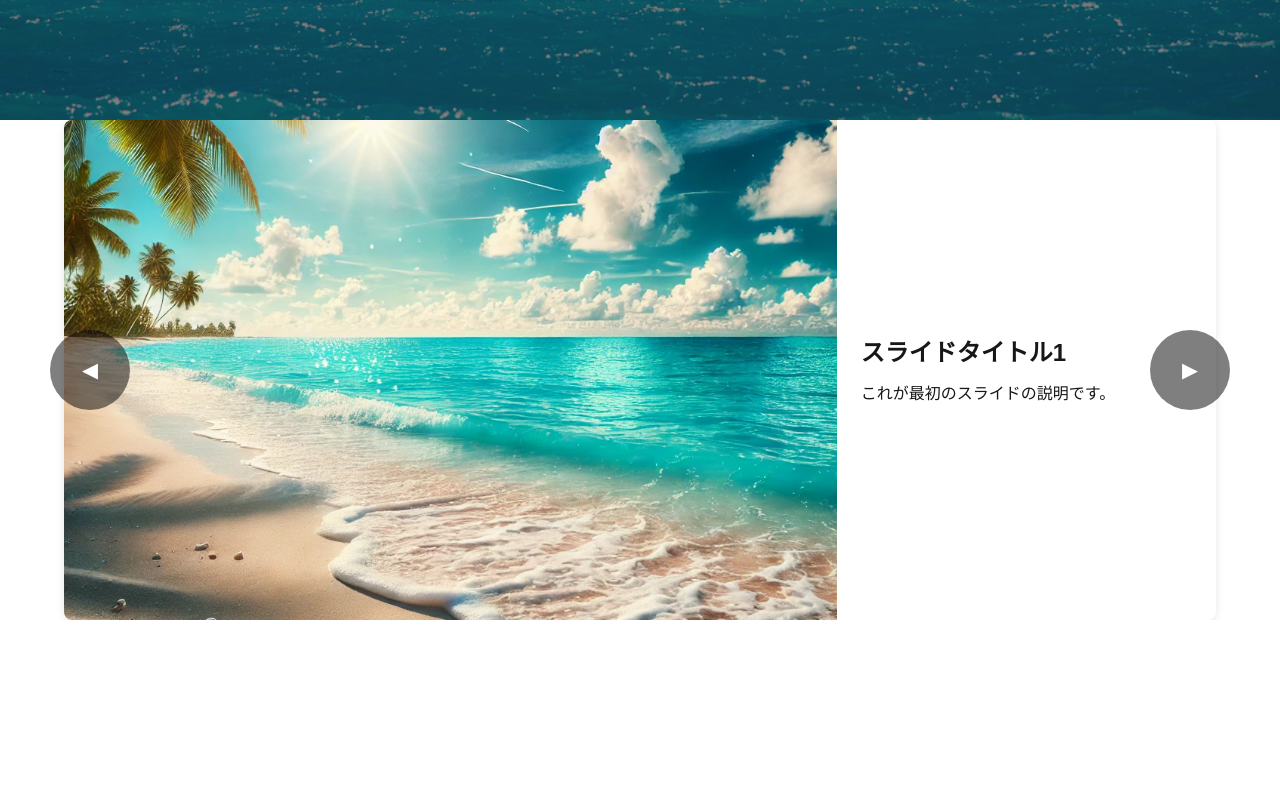
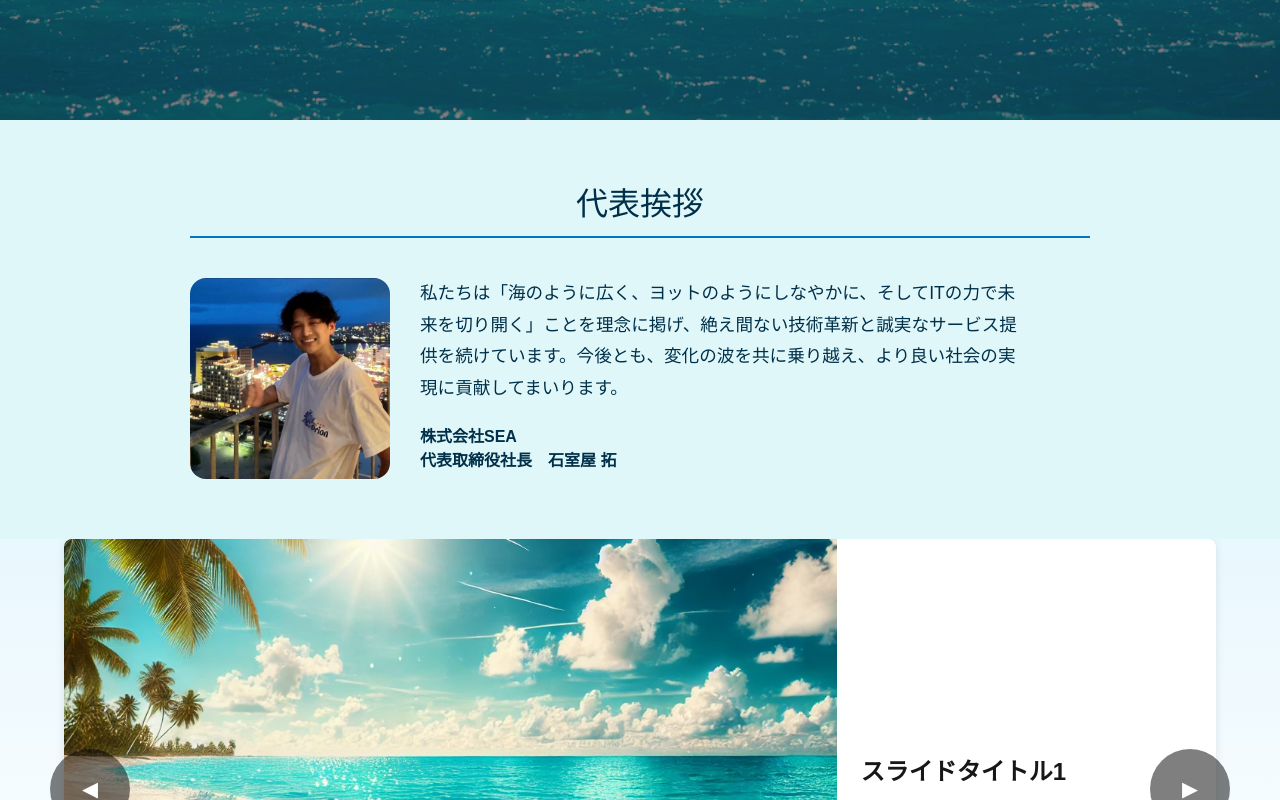
Before and after one commit to sea-four/-SEA-Corporate-Site, a Next.js app: page /stub in a window 1280 px wide. Shown: the part 680-1480 px from the top of the page. Before the commit the page ends 1300 px from the top, so only its background shows below. Built offline with nearby package versions, Linux system fonts and the light colour scheme.

Commit message:
#5 代表挨拶テキスト表示枠

```diff
--- a/src/app/globals.css
+++ b/src/app/globals.css
@@ -1,7 +1,7 @@
 @import "tailwindcss";
 
 :root {
-  --background: #ffffff;
+  --background: linear-gradient(to bottom, #b3e5fc, #ffffff);
   --foreground: #171717;
 }
 
@@ -14,7 +14,7 @@
 
 @media (prefers-color-scheme: dark) {
   :root {
-    --background: #e0f4ff;
+    --background: linear-gradient(to bottom, #bbcbf1, #e5f7e8);
     --foreground: #151520;
   }
 }
--- a/src/app/stub/page.tsx
+++ b/src/app/stub/page.tsx
@@ -1,3 +1,4 @@
+import CEOMessage from "@/components/CEOMessage/CEOMessage";
 import Hero from "@/components/Hero/Hero";
 import Slider from "@/components/Slider/Slider";
 import { IMAGE_PASH } from "@/consts/common/imagePass";
@@ -12,6 +13,7 @@ export default function Stub() {
           companyName={SEA_COMMON.COMPANY_NAME}
           backgroundImageUrl={IMAGE_PASH.HOME.HERO}
         />
+        <CEOMessage />
         <Slider items={slideData} />
       </main>
     </>
--- /dev/null
+++ b/src/components/CEOMessage/CEOMessage.module.css
@@ -0,0 +1,71 @@
+.ceoMessage {
+  background-color: #e0f7fa;
+  padding: 60px 20px;
+  color: #003049;
+  font-family: "Noto Sans JP", sans-serif;
+}
+
+.container {
+  max-width: 900px;
+  margin: 0 auto;
+}
+
+.title {
+  font-size: 2rem;
+  margin-bottom: 40px;
+  border-bottom: 2px solid #0077be;
+  display: inline-block;
+  padding-bottom: 8px;
+  text-align: center;
+  width: 100%;
+}
+
+.content {
+  display: flex;
+  flex-direction: column;
+  align-items: center;
+  gap: 30px;
+}
+
+@media (min-width: 768px) {
+  .content {
+    flex-direction: row;
+    align-items: flex-start;
+  }
+}
+
+.imageWrapper {
+  flex-shrink: 0;
+}
+
+.image {
+  border-radius: 8%;
+  object-fit: cover;
+}
+
+.text {
+  max-width: 600px;
+}
+
+.message {
+  font-size: 1.1rem;
+  line-height: 1.8;
+  margin-bottom: 20px;
+}
+
+.name {
+  font-weight: bold;
+  font-size: 1rem;
+  line-height: 1.5;
+}
+
+.imageWrapper {
+  flex-shrink: 0;
+  border-radius: 8%;
+  transition: transform 0.3s ease, box-shadow 0.3s ease;
+}
+
+.imageWrapper:hover {
+  transform: scale(1.05);
+  box-shadow: 0 8px 20px rgba(0, 0, 0, 0.2);
+}
--- /dev/null
+++ b/src/components/CEOMessage/CEOMessage.tsx
@@ -0,0 +1,43 @@
+"use client";
+
+import styles from "@/components/CEOMessage/CEOMessage.module.css";
+import { SEA_COMMON } from "@/consts/common/text";
+import { motion } from "framer-motion";
+import Image from "next/image";
+
+const CEOMessage = () => {
+  return (
+    <section className={styles.ceoMessage}>
+      <motion.div
+        className={styles.container}
+        initial={{ opacity: 0, y: 50 }}
+        whileInView={{ opacity: 1, y: 0 }}
+        viewport={{ once: true }}
+        transition={{ duration: 0.8, ease: "easeOut" }}
+      >
+        <h2 className={styles.title}>代表挨拶</h2>
+        <div className={styles.content}>
+          <div className={styles.imageWrapper}>
+            <Image
+              src="/ceo.png"
+              alt="代表の写真"
+              width={200}
+              height={200}
+              className={styles.image}
+            />
+          </div>
+          <div className={styles.text}>
+            <p className={styles.message}>{SEA_COMMON.COMMENT.CEO_GREETING1}</p>
+            <p className={styles.name}>
+              {SEA_COMMON.COMPANY_NAME}
+              <br />
+              {SEA_COMMON.CEO_NAME}
+            </p>
+          </div>
+        </div>
+      </motion.div>
+    </section>
+  );
+};
+
+export default CEOMessage;
--- a/src/consts/common/text.ts
+++ b/src/consts/common/text.ts
@@ -1,4 +1,8 @@
 export const SEA_COMMON = {
+  CEO_NAME: "代表取締役社長　石室屋 拓",
   COMPANY_NAME: "株式会社SEA",
-  COMMENT: { aaa: "text1text2text3text4text5" },
+  COMMENT: {
+    CEO_GREETING1:
+      "私たちは「海のように広く、ヨットのようにしなやかに、そしてITの力で未来を切り開く」ことを理念に掲げ、絶え間ない技術革新と誠実なサービス提供を続けています。今後とも、変化の波を共に乗り越え、より良い社会の実現に貢献してまいります。",
+  },
 };
```
Also changed, not shown: package.json (+7 -6 lines), public/ceo.png (added), 1 other file (tests, documents, lock files or other folders).
